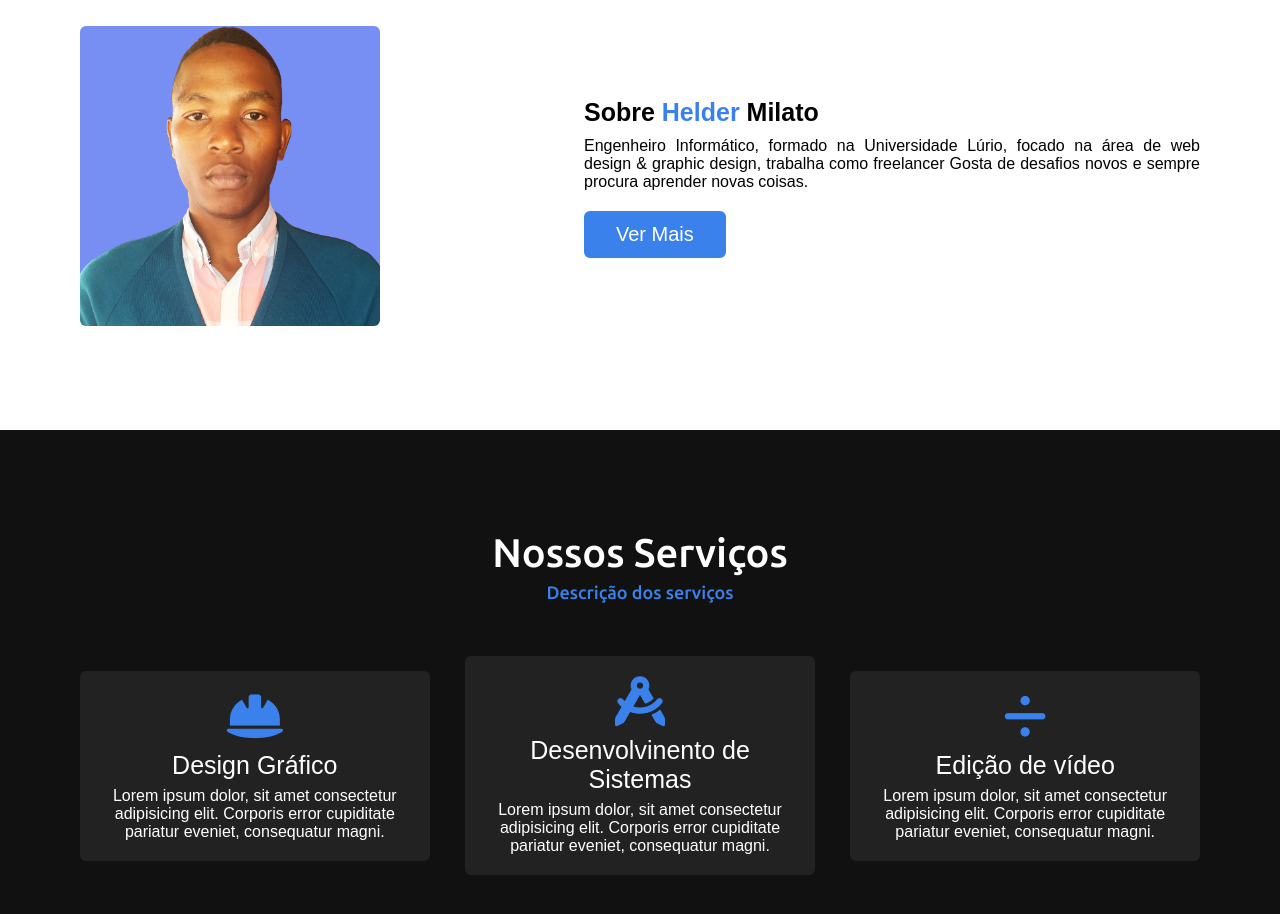
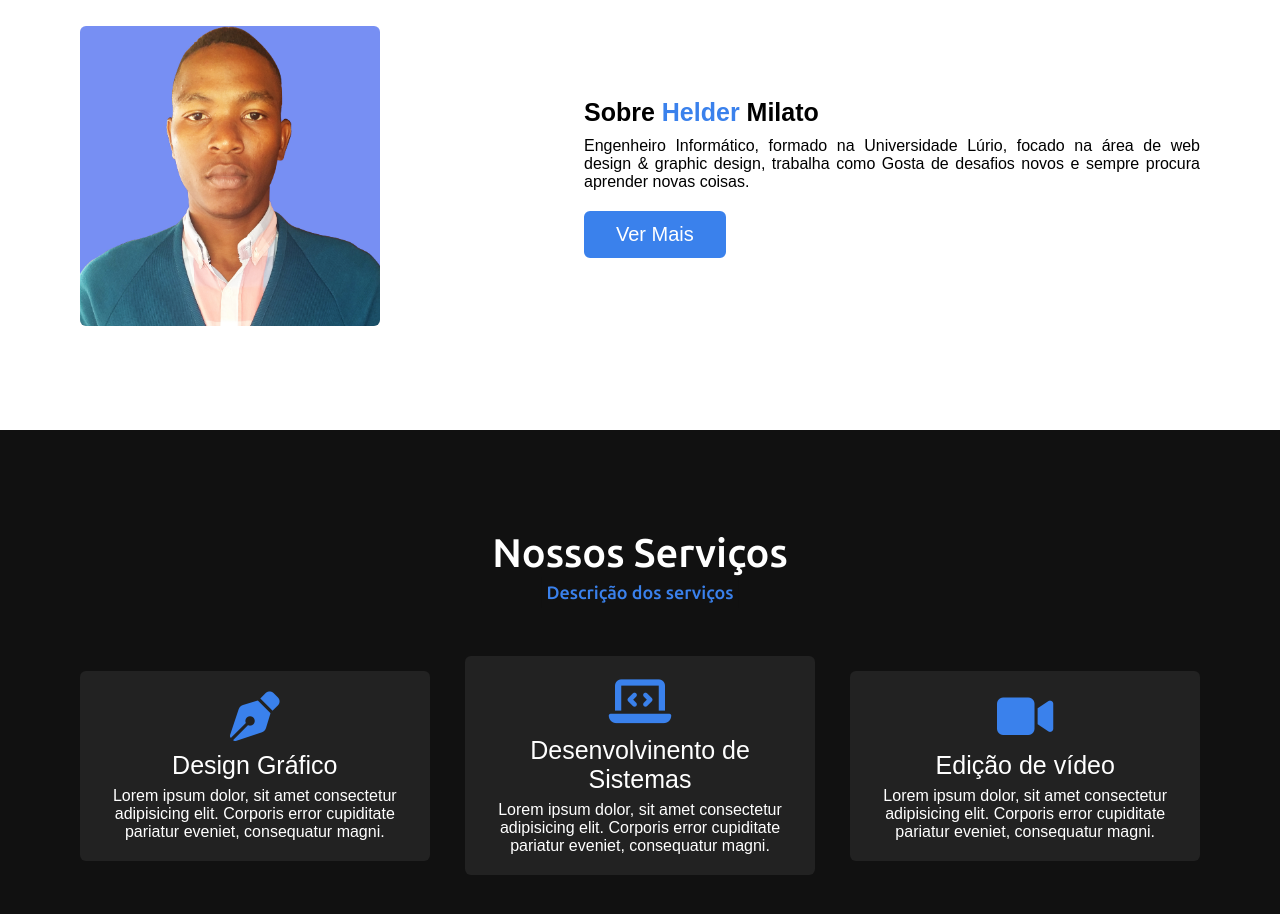
Before and after one commit to HMilato/mywebsite, a plain HTML site: page index.html in a window 1280 px wide. Shown: the part 1000-1914 px from the top of the page. Drawn offline with nearby package versions, Linux system fonts and the light colour scheme.

Commit message:
alterando icones de servicos

```diff
--- a/index.html
+++ b/index.html
@@ -61,7 +61,7 @@
                 </div>
                 <div class="column right">
                     <div class="text">Sobre <span >Helder</span> Milato</div>
-                    <p>Engenheiro Informático, formado na Universidade Lúrio, focado na área de web design & graphic design, trabalha como <span>freelancer</span> Gosta de desafios novos e sempre procura aprender novas coisas.</p>
+                    <p>Engenheiro Informático, formado na Universidade Lúrio, focado na área de web design & graphic design, trabalha como <span> Gosta de desafios novos e sempre procura aprender novas coisas.</p>
                     <a href="#">Ver Mais</a>
                 </div>
             </div>
@@ -77,7 +77,7 @@
                 <div class="card">
                     <div class="box">
 
-                        <i class="fas fa-hard-hat"></i>
+                        <i class="fas fa-pen-nib"></i>
                         <div class="text">Design Gráfico</div>
                         <p>Lorem ipsum dolor, sit amet consectetur adipisicing elit. Corporis error cupiditate pariatur eveniet, consequatur magni.</p>
 
@@ -86,7 +86,7 @@
 
                 <div class="card">
                     <div class="box">
-                        <i class="fas fa-drafting-compass"></i>
+                        <i class="fas fa-laptop-code"></i>
                         <div class="text">Desenvolvinento de Sistemas</div>
                         <p>Lorem ipsum dolor, sit amet consectetur adipisicing elit. Corporis error cupiditate pariatur eveniet, consequatur magni.</p>
 
@@ -95,7 +95,7 @@
 
                 <div class="card">
                     <div class="box">
-                        <i class="fas fa-divide"></i>
+                        <i class="fas fa-video"></i>
                         <div class="text">Edição de vídeo  </div>
                         <p>Lorem ipsum dolor, sit amet consectetur adipisicing elit. Corporis error cupiditate pariatur eveniet, consequatur magni.</p>
 
--- a/script.js
+++ b/script.js
@@ -31,7 +31,7 @@ $(document).ready(function(){
 
      //typing animation script
      var typed = new Typed(".typing", {
-        strings:["Estudos", "Projectos","Medições e Orçamentos", "Medições e Orçamentos", "Topografia"],
+        strings:["Design Gráfico ", "Desenvolvimento de Sistemas","Desenvolvimento de Lojas Virtuais", "Desenvolvimento de Aplicações Mobiles ", "Criação de logotipos", "Cartazes Publicitarios"],
         typeSpeed: 100,
         backSpeed: 60,
         loop: true
```
